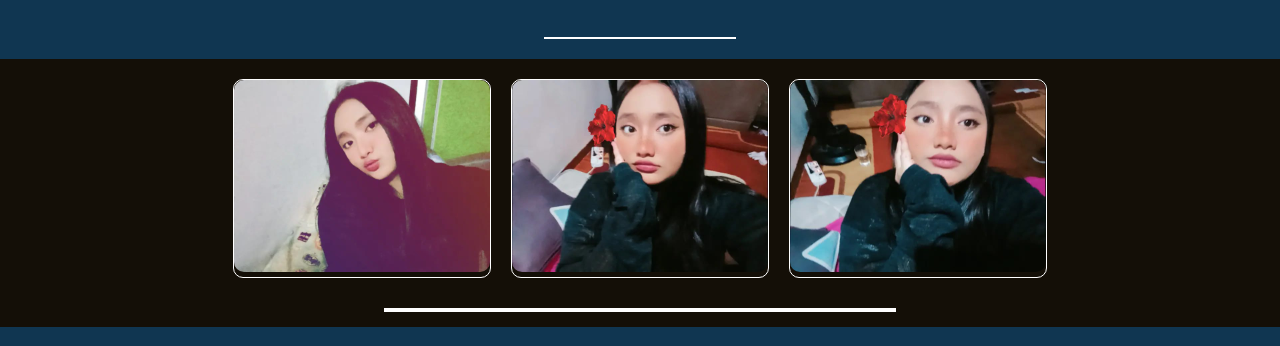
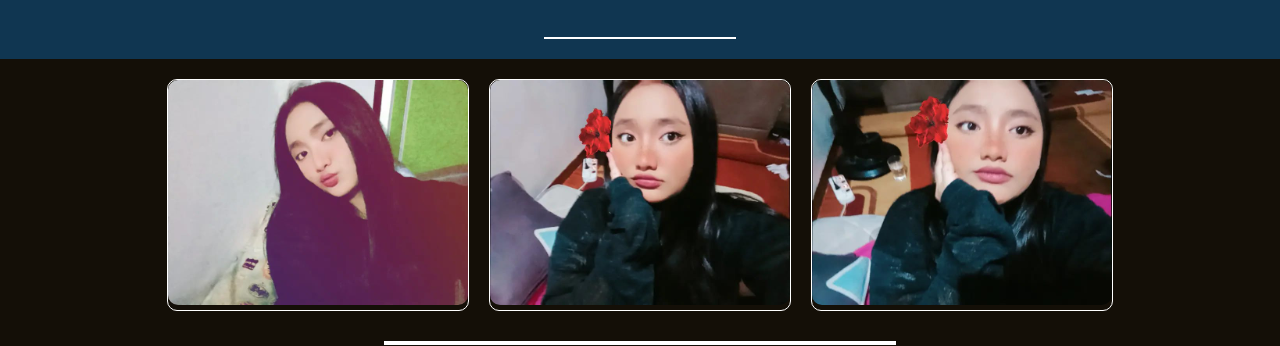
Before and after one commit to jankyliendo/Emelia, a plain HTML site: page index.html in a window 1280 px wide. Shown: the part 165-511 px from the top of the page. Drawn offline with Linux system fonts and the light colour scheme.

Commit message:
Add files via upload

```diff
--- a/style.css
+++ b/style.css
@@ -57,7 +57,7 @@ P{
 }
 
 .grid_item img{
-    max-width: clamp(110px,20dvw,300px);
+    max-width: clamp(40px,25dvw,300px);
     object-fit:contain;
     border-radius: 10px;
 }
```
